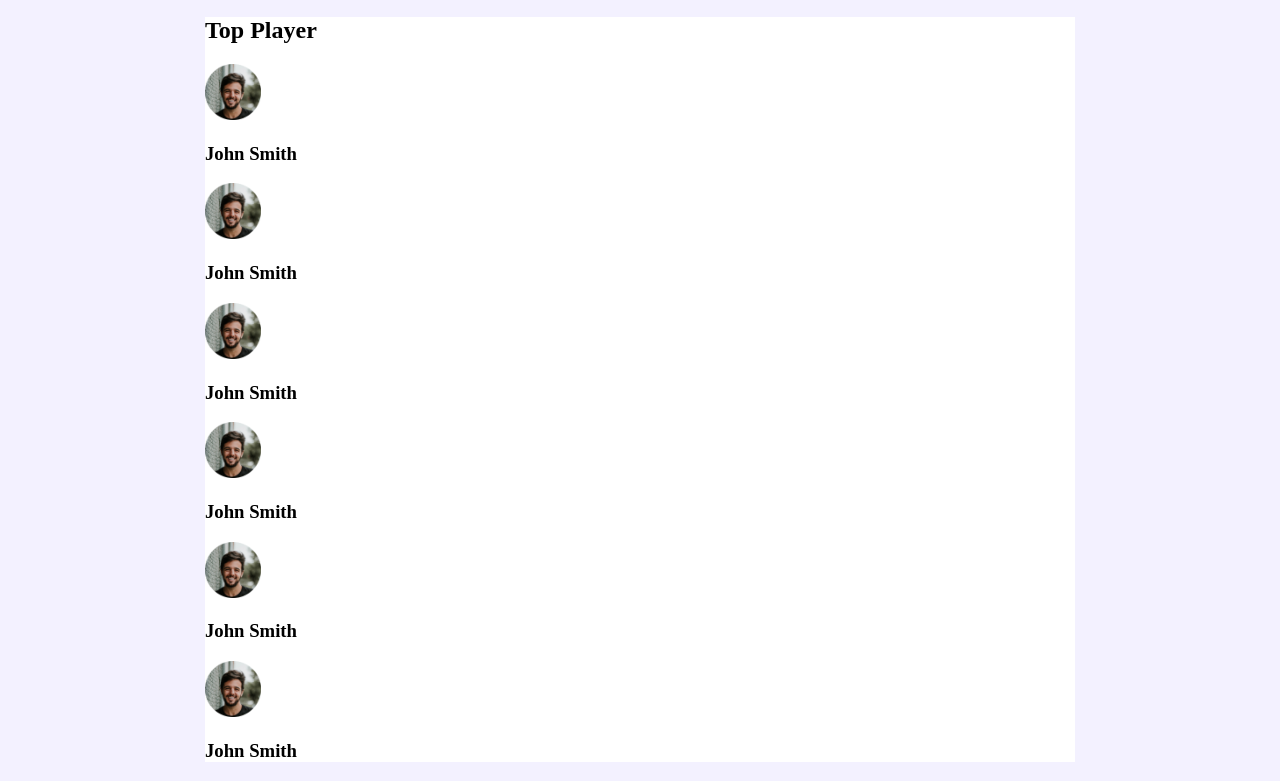
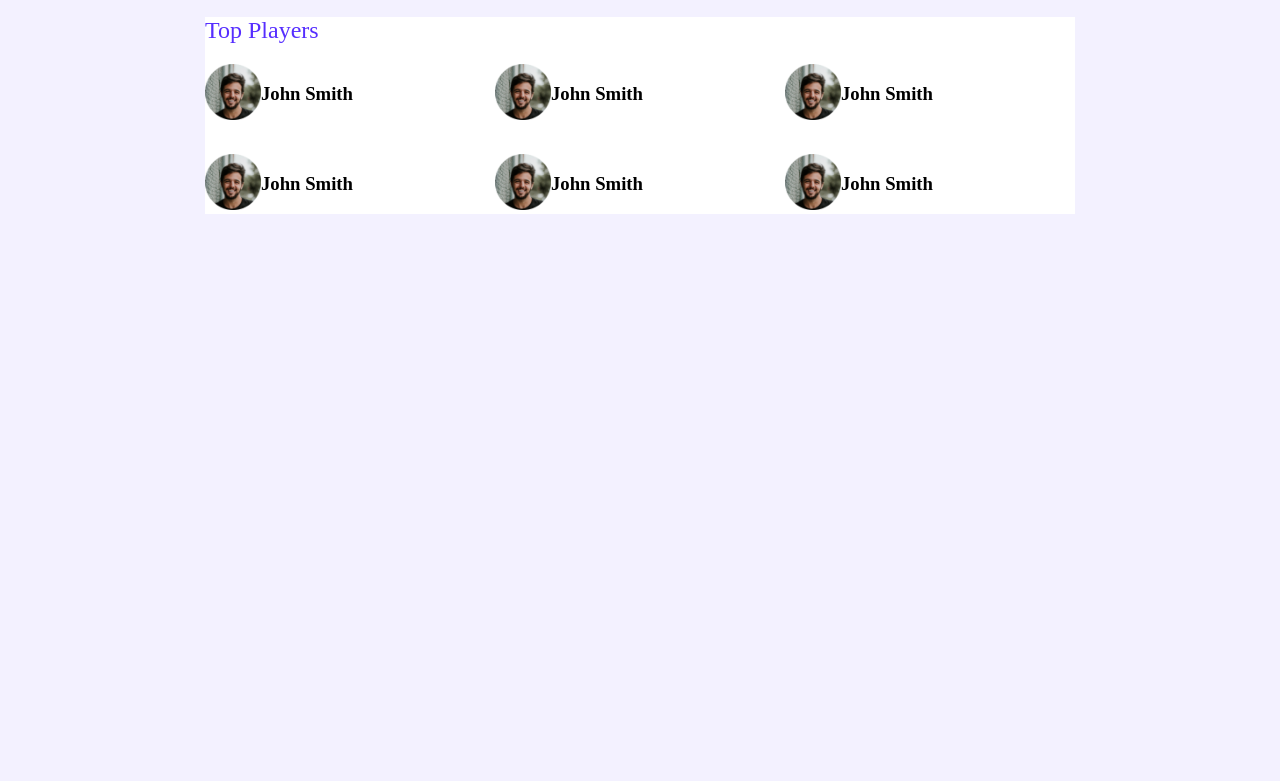
Before and after one commit to uh-shuvo/leader-board, a plain HTML site: page index.html in a window 1280 px wide. Shown: the part 67-848 px from the top of the page. After the commit the page ends 800 px from the top, so only its background shows below. Drawn offline with Linux system fonts and the light colour scheme.

Commit message:
main added

```diff
--- a/index.html
+++ b/index.html
@@ -39,45 +39,31 @@
         <!-- top player start  -->
         <section class="container">
             <main>
-                <div class="top-players">
-                    <h2 class="title-name">Top Player</h2>
+                <h2 class="title-name">Top Players</h2>
                 <div class="players">
                     <div class="player">
-                            <div class="thumbnail">
                         <img src="images/players/player-1.png" alt="">
                         <h3 class="player-name">John Smith</h3>
                     </div>
-                        </div>
                     <div class="player">
-                            <div class="thumbnail">
                         <img src="images/players/player-1.png" alt="">
                         <h3 class="player-name">John Smith</h3>
                     </div>
-                        </div>
                     <div class="player">
-                            <div class="thumbnail">
                         <img src="images/players/player-1.png" alt="">
                         <h3 class="player-name">John Smith</h3>
                     </div>
-                        </div>
                     <div class="player">
-                            <div class="thumbnail">
                         <img src="images/players/player-1.png" alt="">
                         <h3 class="player-name">John Smith</h3>
                     </div>
-                        </div>
                     <div class="player">
-                            <div class="thumbnail">
                         <img src="images/players/player-1.png" alt="">
                         <h3 class="player-name">John Smith</h3>
                     </div>
-                        </div>
                     <div class="player">
-                            <div class="thumbnail">
                         <img src="images/players/player-1.png" alt="">
                         <h3 class="player-name">John Smith</h3>
-                            </div>
-                        </div>
                     </div>
                 </div>
             </main>
--- a/style.css
+++ b/style.css
@@ -76,6 +76,22 @@ main {
     background-color: #fff;
 }
 
+.title-name {
+    font-size: 24px;
+    font-weight: 500;
+    color: #562EFF;
+}
+
+.players {
+    display: grid;
+    grid-template-columns: repeat(3, 1fr);
+    grid-row-gap: 31px;
+}
+
+.player {
+    display: flex;
+}
+
 .player img {
     width: 56px;
     height: 56px;
```
Lines whose indentation alone changed are shown as unchanged.
